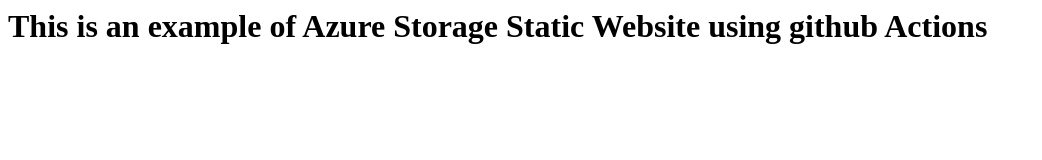
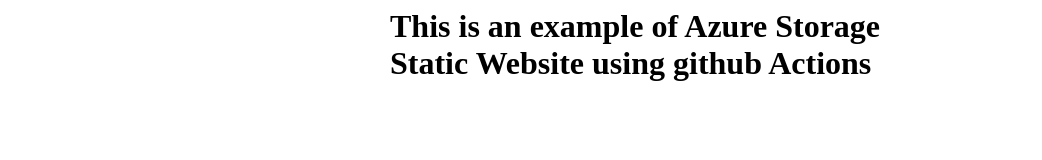
Before and after one commit to jbr2021/azure-static-website, a plain HTML site: page index.html in a window 1280 px wide. Shown: the whole page, without its empty margins (0-1042 px from the left). Drawn offline with Linux system fonts and the light colour scheme.

Commit message:
Update index.html

```diff
--- a/index.html
+++ b/index.html
@@ -3,6 +3,8 @@
 <title>Demo GitHub To Azure Storage</title>
 </head>
 <body>
-  <h1>This is an example of Azure Storage Static Website using github Actions</h1>
+  <div style="width:500px;margin:auto;">
+    <h1>This is an example of Azure Storage Static Website using github Actions</h1>
+  </div>
 </body>
 <html>
```
